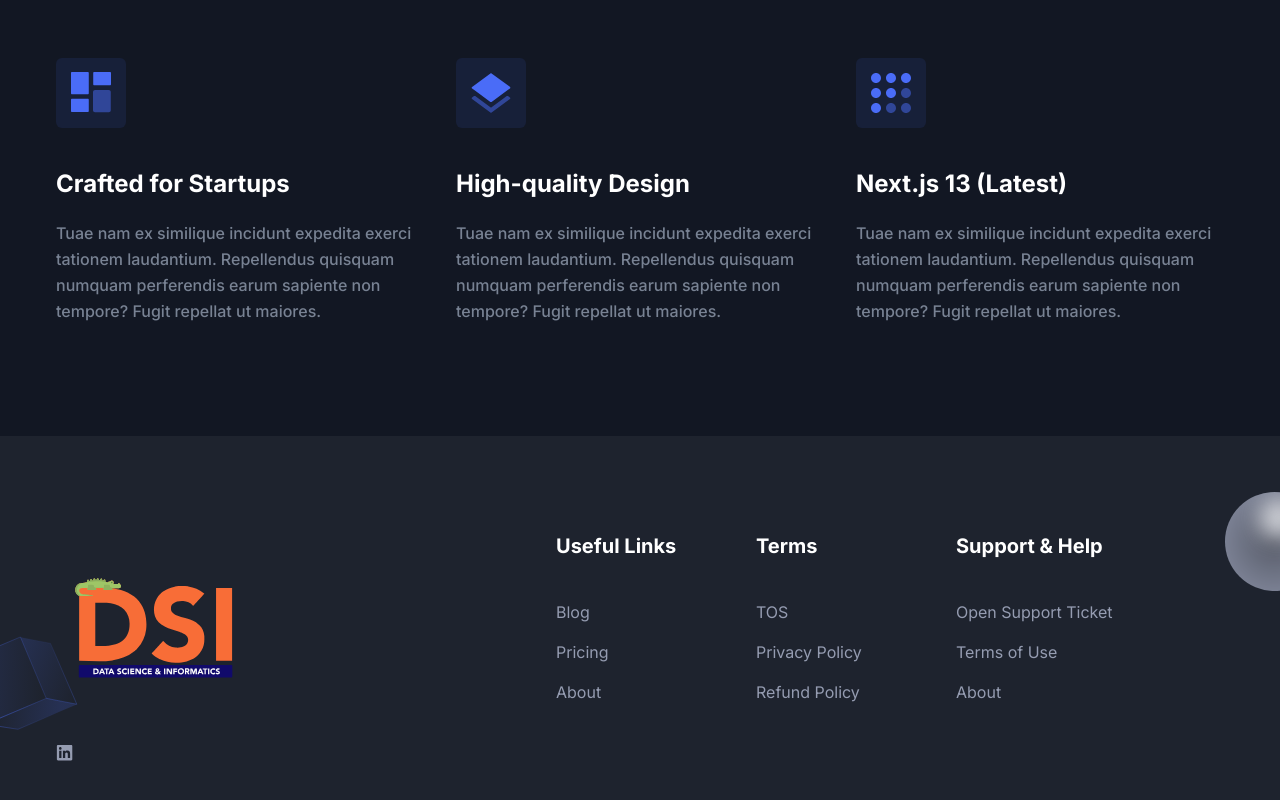
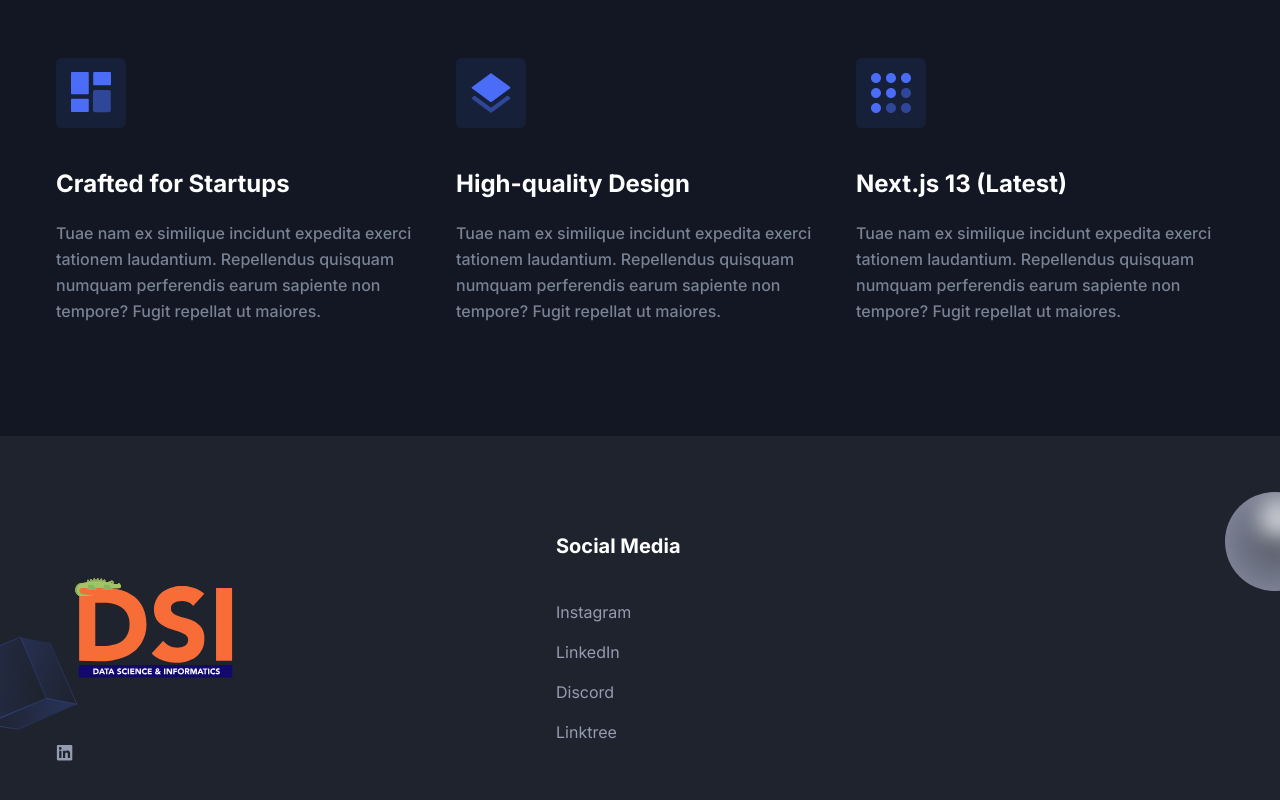
Before and after one commit to harryytsao/ufdsi.com, a Next.js app: page / in a window 1280 px wide. Shown: the part 874-1674 px from the top of the page. Built offline with nearby package versions, Linux system fonts and the light colour scheme.

Commit message:
update footer

```diff
--- a/src/components/Footer/index.tsx
+++ b/src/components/Footer/index.tsx
@@ -112,38 +112,49 @@ const Footer = () => {
             <div className="w-full px-4 sm:w-1/2 md:w-1/2 lg:w-2/12 xl:w-2/12">
               <div className="mb-12 lg:mb-16">
                 <h2 className="mb-10 text-xl font-bold text-black dark:text-white">
-                  Useful Links
+                  Social Media
                 </h2>
                 <ul>
                   <li>
                     <Link
-                      href="/blog"
+                      href="https://www.instagram.com/uf_dsi/"
+                      target="_blank"
                       className="mb-4 inline-block text-base text-body-color duration-300 hover:text-primary dark:text-body-color-dark dark:hover:text-primary"
                     >
-                      Blog
+                      Instagram
                     </Link>
                   </li>
                   <li>
                     <Link
-                      href="/"
+                      href="https://www.linkedin.com/company/dsiufl/mycompany/"
+                      target="_blank"
                       className="mb-4 inline-block text-base text-body-color duration-300 hover:text-primary dark:text-body-color-dark dark:hover:text-primary"
                     >
-                      Pricing
+                      LinkedIn
                     </Link>
                   </li>
                   <li>
                     <Link
-                      href="/about"
+                      href="https://discord.com/invite/KKebqFtmbb"
+                      target="_blank"
                       className="mb-4 inline-block text-base text-body-color duration-300 hover:text-primary dark:text-body-color-dark dark:hover:text-primary"
                     >
-                      About
+                      Discord
+                    </Link>
+                  </li>
+                  <li>
+                    <Link
+                      href="https://linktr.ee/ufldsi"
+                      className="mb-4 inline-block text-base text-body-color duration-300 hover:text-primary dark:text-body-color-dark dark:hover:text-primary"
+                    >
+                      Linktree
                     </Link>
                   </li>
                 </ul>
               </div>
             </div>
 
-            <div className="w-full px-4 sm:w-1/2 md:w-1/2 lg:w-2/12 xl:w-2/12">
+            {/* <div className="w-full px-4 sm:w-1/2 md:w-1/2 lg:w-2/12 xl:w-2/12">
               <div className="mb-12 lg:mb-16">
                 <h2 className="mb-10 text-xl font-bold text-black dark:text-white">
                   Terms
@@ -175,9 +186,9 @@ const Footer = () => {
                   </li>
                 </ul>
               </div>
-            </div>
+            </div> */}
 
-            <div className="w-full px-4 md:w-1/2 lg:w-4/12 xl:w-3/12">
+            {/* <div className="w-full px-4 md:w-1/2 lg:w-4/12 xl:w-3/12">
               <div className="mb-12 lg:mb-16">
                 <h2 className="mb-10 text-xl font-bold text-black dark:text-white">
                   Support & Help
@@ -209,7 +220,7 @@ const Footer = () => {
                   </li>
                 </ul>
               </div>
-            </div>
+            </div> */}
           </div>
 
           <div className="h-px w-full bg-gradient-to-r from-transparent via-[#D2D8E183] to-transparent dark:via-[#959CB183]"></div>
```
